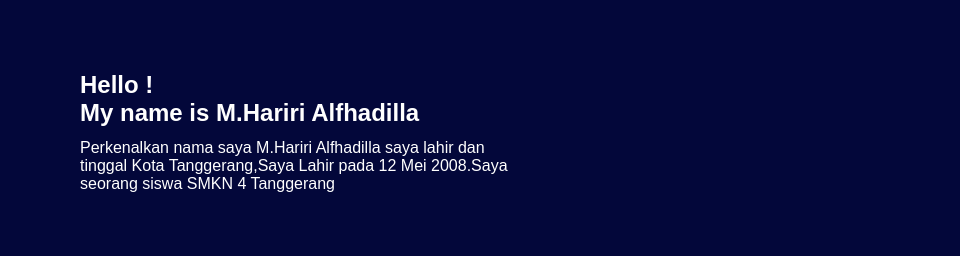
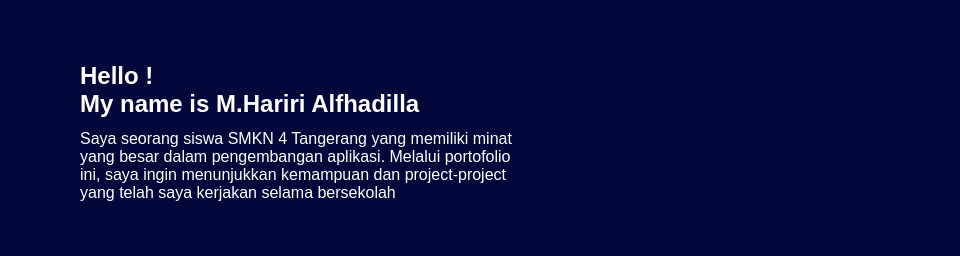
Before and after one commit to hariri-alfhadilla/Portofolio, a plain HTML site: page index.html in a window 1280 px wide. Shown: the part 250-506 px from the top of the page, 0-960 px from the left. Drawn offline with Linux system fonts and the light colour scheme; grey boxes are pictures that could not be loaded.

Commit message:
Update index.html

```diff
--- a/index.html
+++ b/index.html
@@ -29,7 +29,7 @@
         <div class="wrapper__text">
             <h1>Hello !</h1>
             <h1 class="yaya">My name is M.Hariri Alfhadilla</h1>
-            <p>Perkenalkan nama saya M.Hariri Alfhadilla saya lahir dan tinggal Kota Tanggerang,Saya Lahir pada 12 Mei 2008.Saya seorang siswa SMKN 4 Tanggerang</p>
+            <p>Saya seorang siswa SMKN 4 Tangerang yang memiliki minat yang besar dalam pengembangan aplikasi. Melalui portofolio ini, saya ingin menunjukkan kemampuan dan project-project yang telah saya kerjakan selama bersekolah</p>
         </div>
         <div class="image__wrapper">
             <img src="Gwejh.jpeg.jpg" alt="man" width="235px">
```
